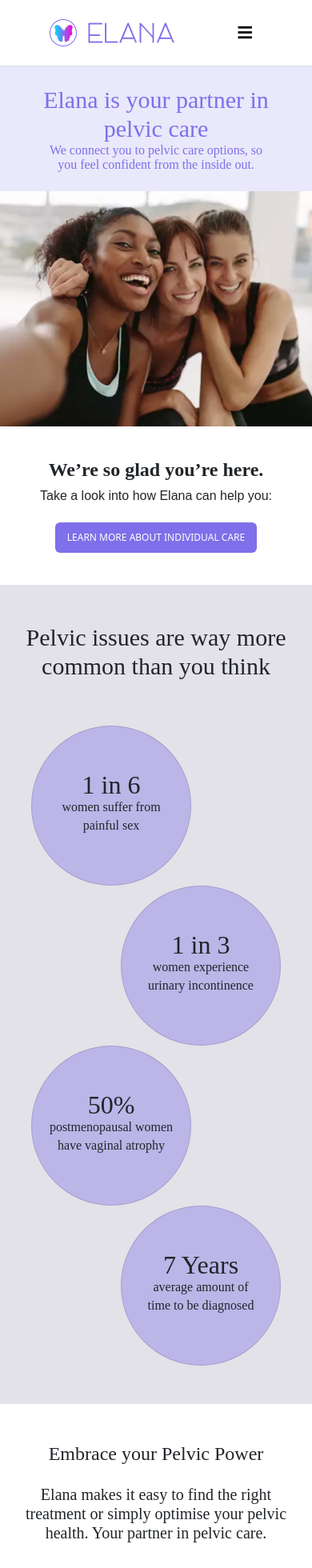
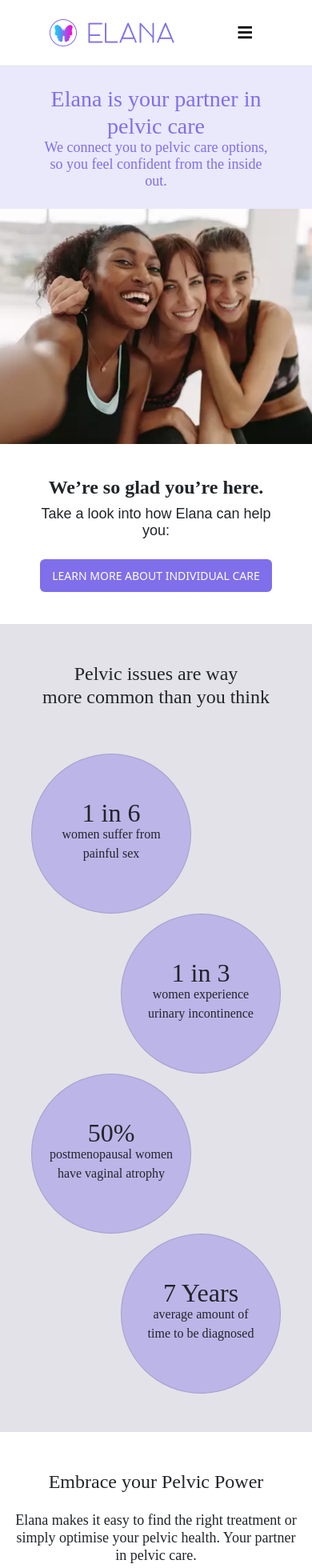
Before and after one commit to MVP-Marketplace/elana-new, a React (Create React App) app in the folder frontend/: page / in a window 390 px wide. Shown: the top 1960 px of the page at 80% size. Built offline with nearby package versions, Linux system fonts and the light colour scheme; a web font is replaced by a local one.

Commit message:
fixed font-size issues on homepage

```diff
--- a/frontend/src/homepage.css
+++ b/frontend/src/homepage.css
@@ -62,7 +62,7 @@
 @media(max-width: 768px){
     .banner-1-h1 {
         font-family: 'Abhaya Libre', serif;
-        font-size: 30px;
+        font-size: 28px;
         color: #7F6FEA;
     }
 }
@@ -75,7 +75,7 @@
 @media(max-width: 768px){
     .banner-1-h3 {
         font-family: 'Abhaya Libre', serif;
-        font-size: 16px;
+        font-size: 18px;
         color: #7F6FEA;
         line-height: normal;
     }
@@ -88,7 +88,7 @@
 @media(max-width: 768px){
     .banner-2-h1 {
         font-family: 'Abhaya Libre', serif;
-        font-size: 30px
+        font-size: 24px
     }
 }
 
@@ -140,25 +140,35 @@
 
 /* Font Size */
 .fs-58 {
-    font-size: 58px;
+    font-size: 58px !important;
 }
 .fs-40 {
-    font-size: 40px;
+    font-size: 40px !important;
 }
 
 .fs-32 {
-    font-size: 32px;
+    font-size: 32px !important;
 }
 
 .fs-24 {
-    font-size: 24px;
+    font-size: 24px !important;
+}
+
+.fs-20 {
+    font-size: 20px !important;
+}
+.fs-18 {
+    font-size: 18px !important;
 }
 
 .fs-16 {
-    font-size: 16px;
+    font-size: 16px !important;
+}
+.fs-14 {
+    font-size: 14px !important;
 }
 .fs-12 {
-    font-size: 12px;
+    font-size: 12px !important;
 }
 
 .fs-58-32 {
@@ -167,7 +177,7 @@
 .fs-40-24 {
     font-size: 40px !important;
 }
-.fs-24-20 {
+.fs-24-18 {
     font-size: 24px !important;
 }
 @media(max-width: 768px){
@@ -177,8 +187,8 @@
     .fs-40-24 {
         font-size: 24px !important;
     }
-    .fs-24-16 {
-        font-size: 20px !important;
+    .fs-24-18 {
+        font-size: 18px !important;
     }
 }
 
--- a/frontend/src/pages/HomePage/HomePage.jsx
+++ b/frontend/src/pages/HomePage/HomePage.jsx
@@ -73,12 +73,12 @@ export const HomePage = () => {
         <h1 className="fs-24 text-al text-center text-bold">
           We’re so glad you’re here.{" "}
         </h1>
-        <h3 className="fs-16 text-ka text-center pb-3">
+        <h3 className="fs-18 text-ka text-center pb-3">
           Take a look into how Elana can help you:
         </h3>
         <div className="d-flex justify-content-center">
         <Link to='/IndividualPage'>
-          <button className="button-6 border-0 text-white border-curve-6 blue-hover fs-12">
+          <button className="button-6 border-0 text-white border-curve-6 blue-hover fs-14">
             LEARN MORE ABOUT INDIVIDUAL CARE
           </button>
           </Link>
@@ -88,7 +88,7 @@ export const HomePage = () => {
       {/* Homepage Banner 2 - Title with infocircles */}
       <div className="homepage-banner-2">
         <h1 className="banner-2-h1 pt-5 px-1 text-center">
-          Pelvic issues are way more common than you think
+          Pelvic issues are way<br className="desktop-view-hidden" />{" "}more common than you think
         </h1>
         <div className="py-5">
           <MDBRow className="d-flex justify-content-evenly">
@@ -184,7 +184,7 @@ export const HomePage = () => {
         <h1 className="text-center text-al fs-40-24 pt-5">
           Embrace your Pelvic Power
         </h1>
-        <h3 className="text-center text-al fs-24-16 p-3 fw-lighter">
+        <h3 className="text-center text-al fs-24-18 p-3 fw-lighter">
           Elana makes it easy to find the right treatment or simply optimise
           your pelvic health.
           <br className="mobile-view-hidden" />
@@ -346,10 +346,10 @@ export const HomePage = () => {
         <MDBRow>
           <MDBCol md="6" className="d-flex align-items-center div-position">
             <div className="p-5">
-              <h1 className="px-3 text-position text-al fs-24">
-                We’d love to hear from you! You can reach our team at:
+              <h1 className="px-3 text-position text-al fs-24-18">
+                We’d love to hear from you!<br className="desktop-view-hidden" />{" "}You can reach our team at:
               </h1>
-              <h5 className="px-3 text-position text-al fs-24">
+              <h5 className="px-3 text-position text-al fs-24-18">
                 hello@elana.health
               </h5>
             </div>
@@ -364,11 +364,11 @@ export const HomePage = () => {
 
       {/* Homepage Banner 6 - Call to action (email) */}
       <div className="homepage-banner-6 p-5">
-        <h1 className=" text-center text-al fs-24">
+        <h1 className=" text-center text-al fs-24-18">
           Connect with the ELANA community, we’ll only send you the important
           stuff.
         </h1>
-        <h3 className=" text-center text-al fs-24">
+        <h3 className=" text-center text-al fs-24-18">
           Get updates and the latest info on pelvic care delivered to your
           inbox.
         </h3>
```
